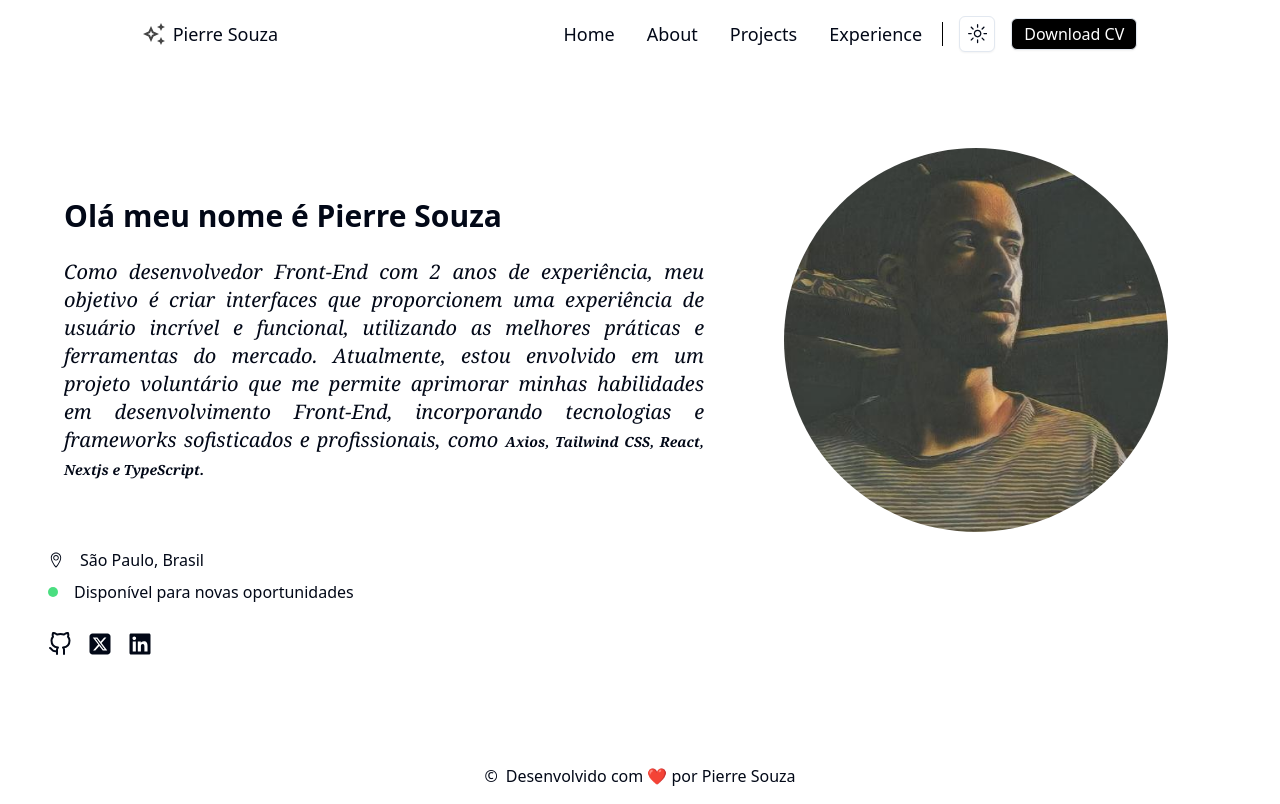
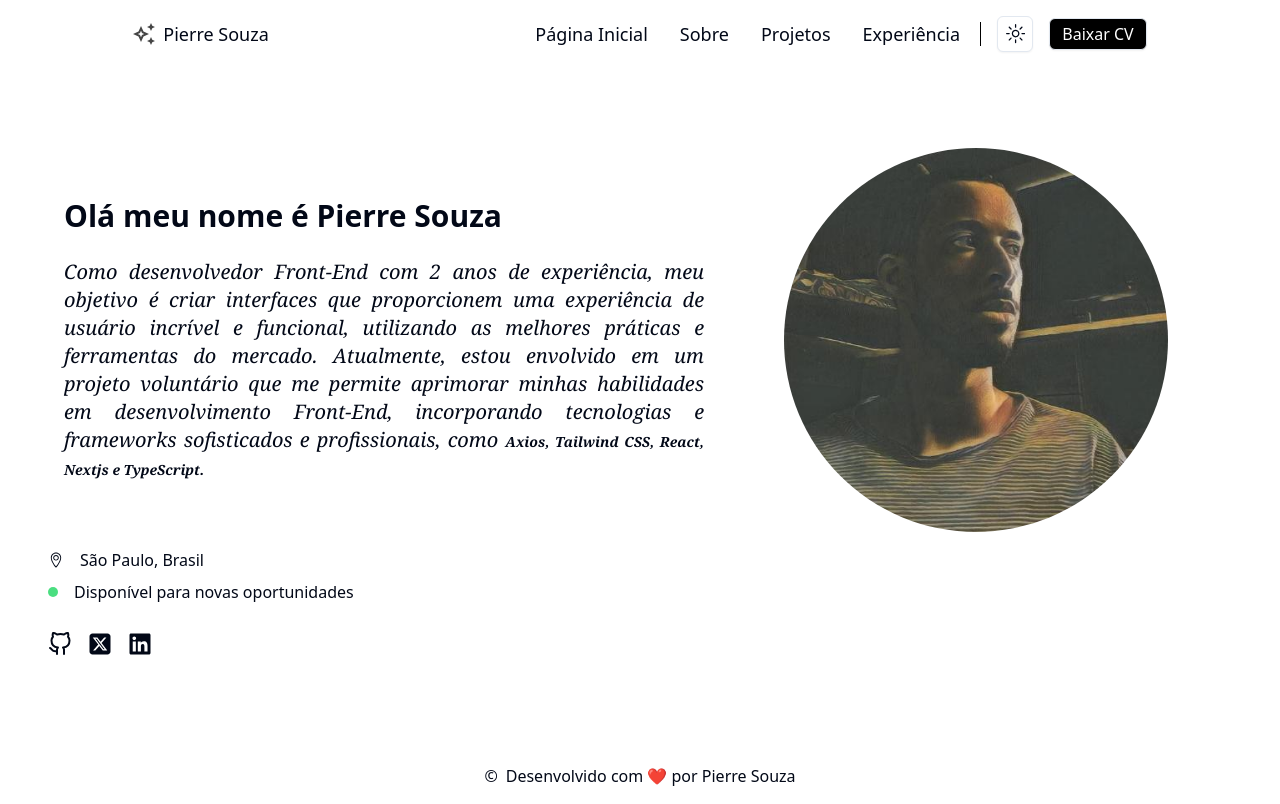
Before and after one commit to pierresouza/Portifolio, a Next.js app: page / in a window 1280 px wide. Built offline with nearby package versions, Linux system fonts and the light colour scheme.

Commit message:
fix: chenga language words from theme and header

```diff
--- a/components/ModeToggle.tsx
+++ b/components/ModeToggle.tsx
@@ -26,13 +26,13 @@ export function ModeToggle() {
       </DropdownMenuTrigger>
       <DropdownMenuContent align="end">
         <DropdownMenuItem onClick={() => setTheme("light")}>
-          Light
+          Claro
         </DropdownMenuItem>
         <DropdownMenuItem onClick={() => setTheme("dark")}>
-          Dark
+          Escuro
         </DropdownMenuItem>
         <DropdownMenuItem onClick={() => setTheme("system")}>
-          System
+          Sistema
         </DropdownMenuItem>
       </DropdownMenuContent>
     </DropdownMenu>
--- a/components/header.tsx
+++ b/components/header.tsx
@@ -26,16 +26,16 @@ const Header = () => {
             <DropdownMenuLabel>Menu</DropdownMenuLabel>
             <DropdownMenuSeparator />
             <DropdownMenuItem>
-              <Link href="/">Home</Link>
+              <Link href="/">Página Inicial</Link>
             </DropdownMenuItem>
             <DropdownMenuItem>
-              <Link href="/about">About</Link>
+              <Link href="/about">Sobre</Link>
             </DropdownMenuItem>
             <DropdownMenuItem>
-              <Link href="/projects">Projects</Link>
+              <Link href="/projects">Projetos</Link>
             </DropdownMenuItem>
             <DropdownMenuItem>
-              <Link href="/experience">Experience</Link>
+              <Link href="/experience">Experiência</Link>
             </DropdownMenuItem>
           </DropdownMenuContent>
         </DropdownMenu>
@@ -56,16 +56,16 @@ const Header = () => {
         <ul className="flex items-center justify-center gap-4">
           <div className="hidden gap-8 md:flex">
             <li className="text-lg transition-all duration-300 ease-in-out hover:scale-105">
-              <Link href="/">Home</Link>
+              <Link href="/">Página Inicial</Link>
             </li>
             <li className="text-lg transition-all duration-300 ease-in-out hover:scale-105">
-              <Link href="/about">About</Link>
+              <Link href="/about">Sobre</Link>
             </li>
             <li className="text-lg transition-all duration-300 ease-in-out hover:scale-105">
-              <Link href="/projects">Projects</Link>
+              <Link href="/projects">Projetos</Link>
             </li>
             <li className="text-lg transition-all duration-300 ease-in-out hover:scale-105">
-              <Link href="/experience">Experience</Link>
+              <Link href="/experience">Experiência</Link>
             </li>
           </div>
           <li className="hidden border-r border-black dark:border-white md:flex">
@@ -83,7 +83,7 @@ const Header = () => {
               download={true}
               className="text-sm text-white dark:text-black md:text-base"
             >
-              Download CV
+              Baixar CV
             </Link>
           </Button>
         </ul>
```
